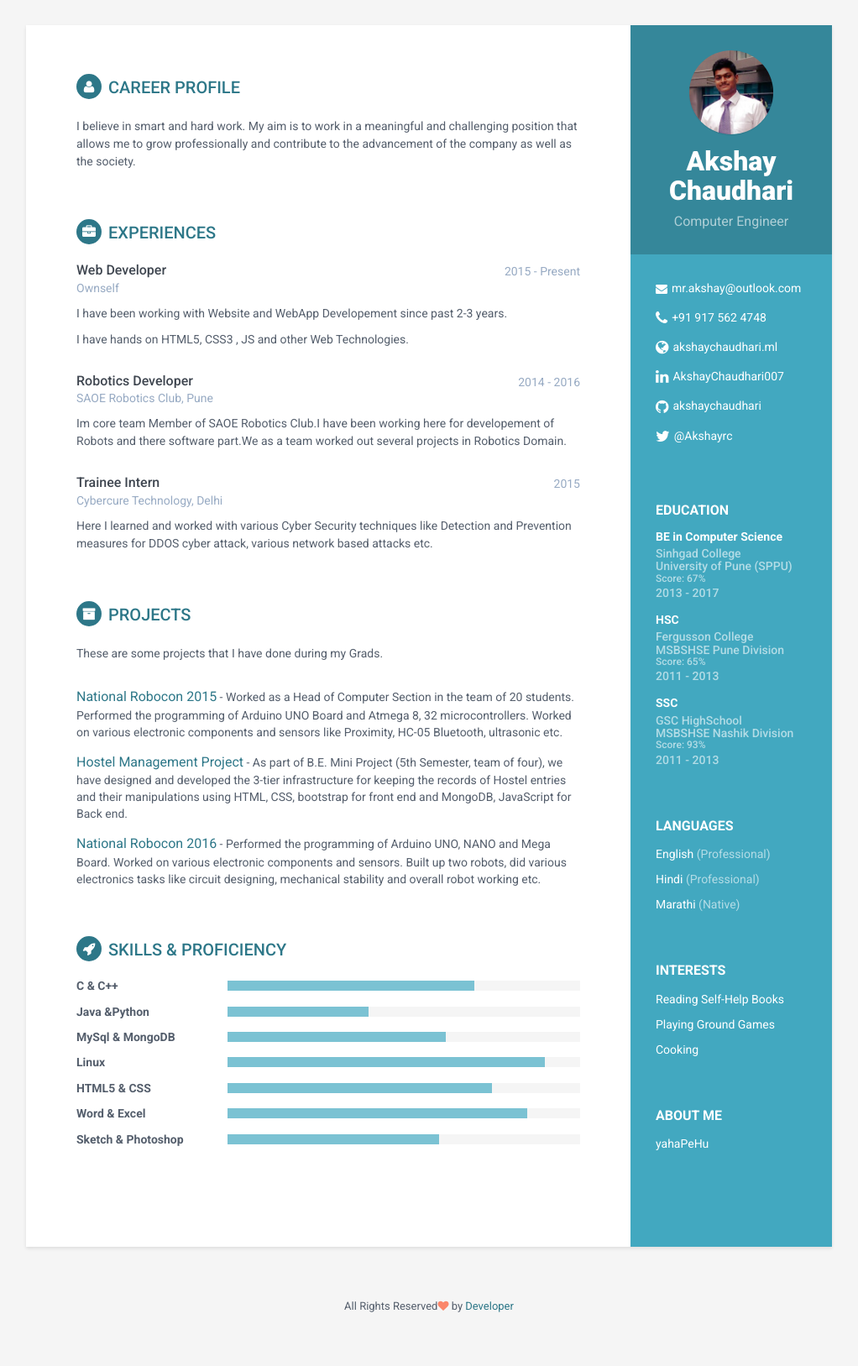
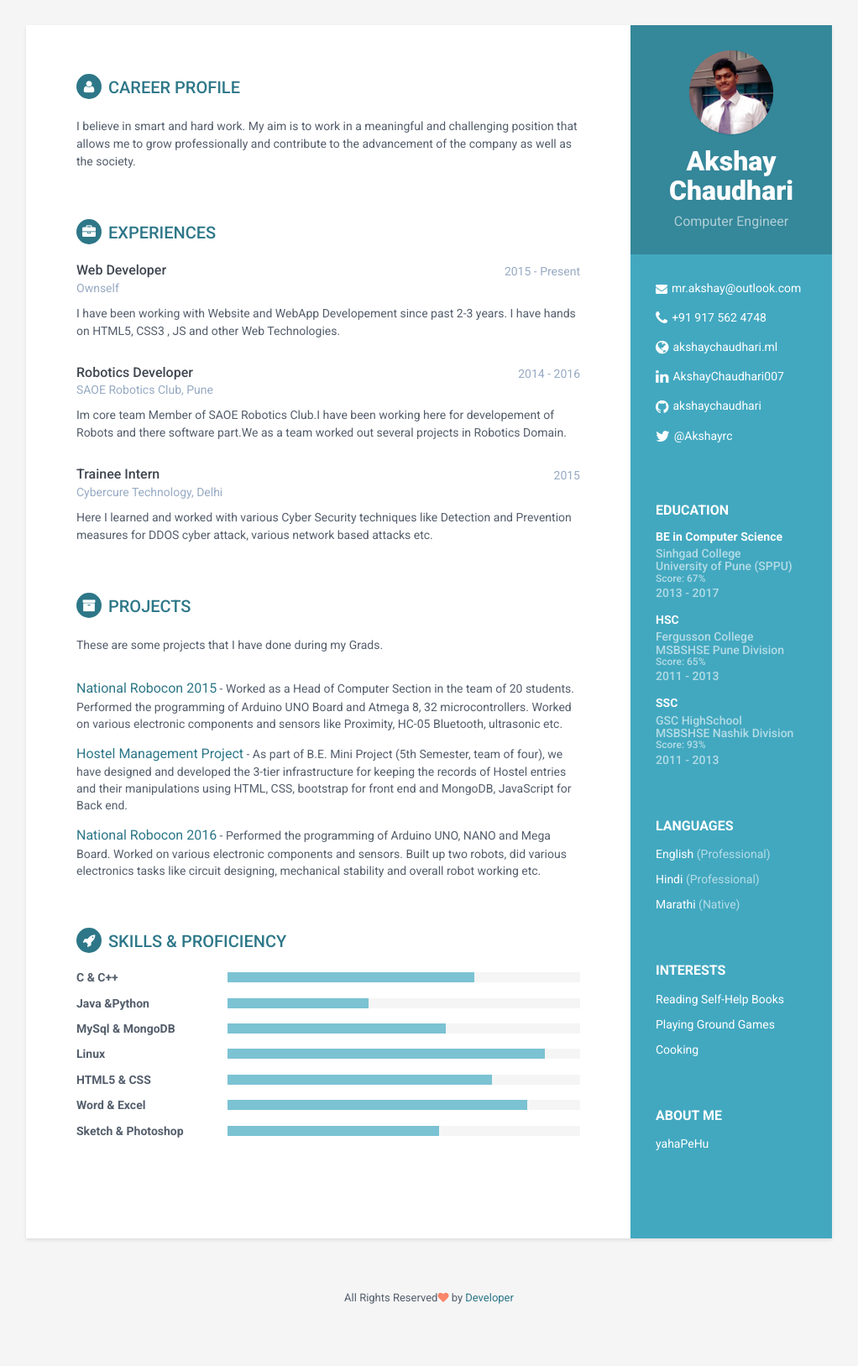
Before and after one commit to akshayrcc/resume-template-fresher, a Jekyll site: the page built from index.html, in a window 1280 px wide. Shown: the whole page at 84% size, without its empty margins (129-1151 px from the left). Built offline with Jekyll 4.4.1, drawn with Linux system fonts in a browser that asks for light colours.

```diff
--- a/_includes/experience.html
+++ b/_includes/experience.html
@@ -10,8 +10,8 @@
                         <div class="company">Ownself</div>
                     </div><!--//meta-->
                     <div class="details">
-                        <p>I have been working with Website and WebApp Developement since past 2-3 years.</p>
-                        <p>I have hands on HTML5, CSS3 , JS and other Web Technologies.</p>
+                        <p>I have been working with Website and WebApp Developement since past 2-3 years.
+                        I have hands on HTML5, CSS3 , JS and other Web Technologies.</p>
                     </div><!--//details-->
                 </div><!--//item-->
 
```
